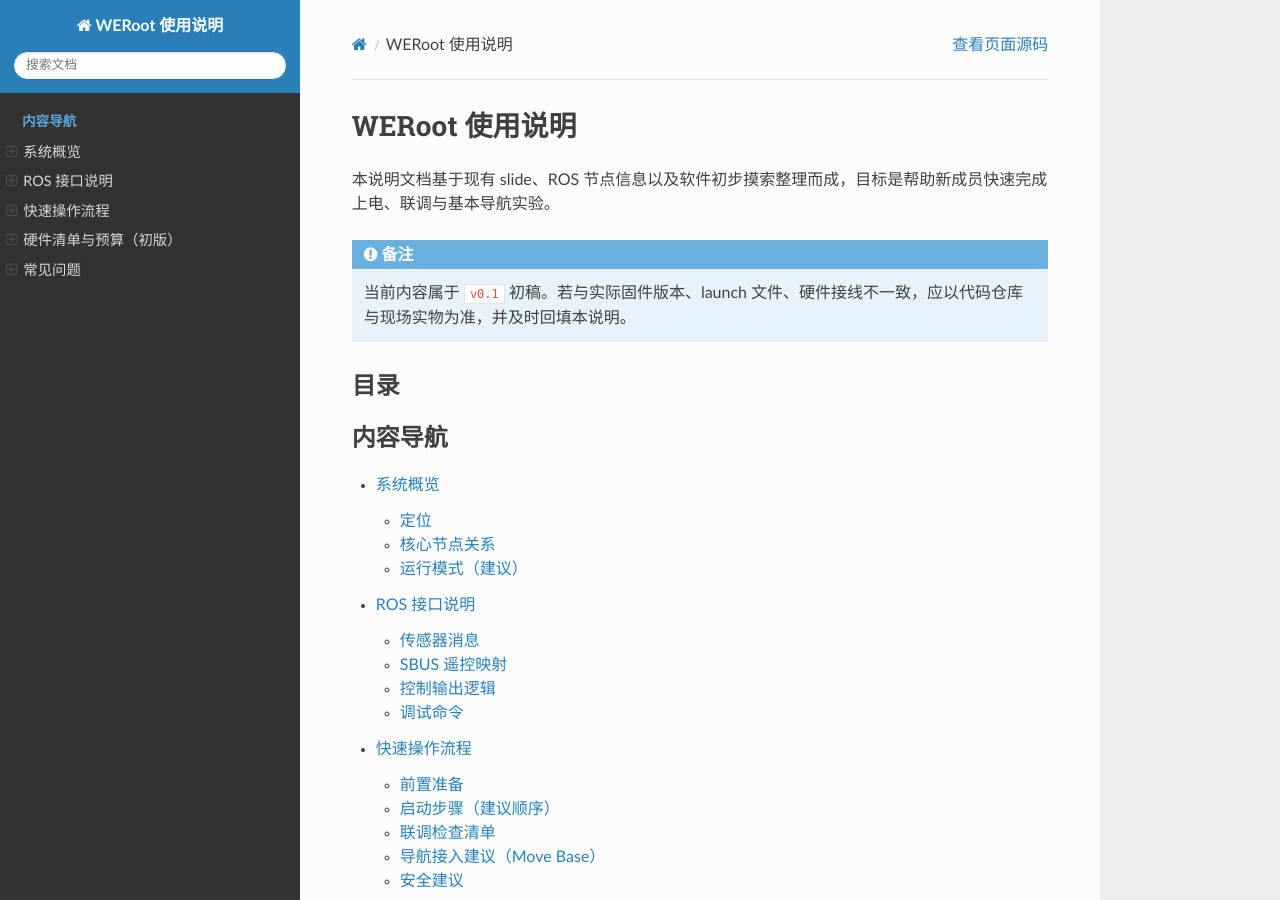
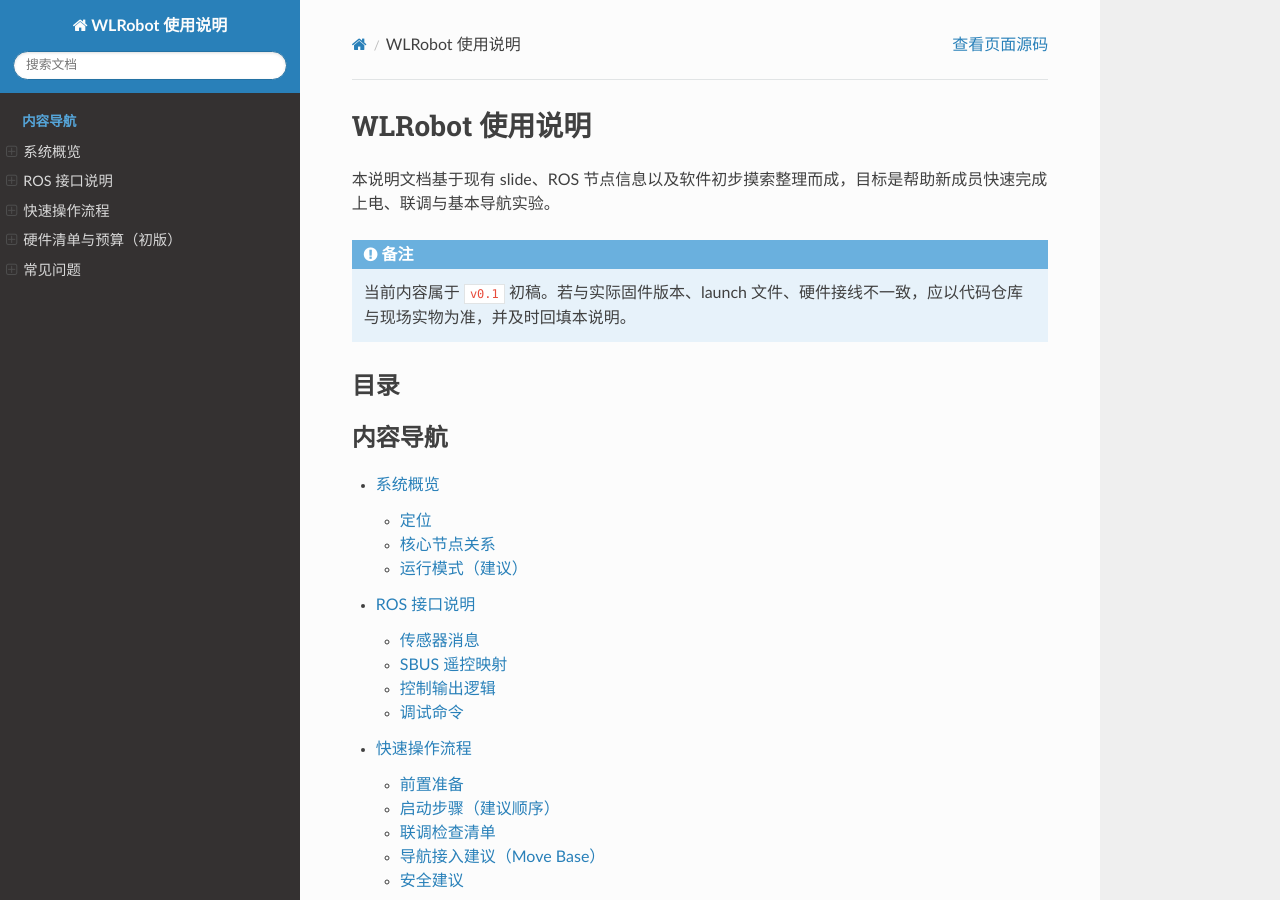
Before and after one commit to edyou25/WLRobot, a Sphinx documentation site: the page built from docs/source/index.rst, in a window 1280 px wide and 900 px high. Built offline with Sphinx 7.4.7 and the Read the Docs theme 3.1.0, drawn with Linux system fonts in a browser that asks for light colours.

Commit message:
Fix project name references from WERoot to WLRobot in documentation files

```diff
--- a/docs/source/conf.py
+++ b/docs/source/conf.py
@@ -1,6 +1,6 @@
-"""Sphinx configuration for WERoot guide."""
+"""Sphinx configuration for WLRobot guide."""
 
-project = "WERoot 使用说明"
+project = "WLRobot 使用说明"
 copyright = "2025, Hong Kong Polytechnic University"
 author = "Imitation Learning Research | PolyU"
 release = "0.1.0"
@@ -16,7 +16,7 @@
 
 html_theme = "sphinx_rtd_theme"
 html_static_path = ["_static"]
-html_title = "WERoot 使用说明"
+html_title = "WLRobot 使用说明"
 html_theme_options = {
     "navigation_depth": 4,
     "collapse_navigation": False,
--- a/docs/source/index.rst
+++ b/docs/source/index.rst
@@ -1,4 +1,4 @@
-WERoot 使用说明
+WLRobot 使用说明
 ================
 
 本说明文档基于现有 slide、ROS 节点信息以及软件初步摸索整理而成，目标是帮助新成员快速完成上电、联调与基本导航实验。
--- a/docs/source/overview.rst
+++ b/docs/source/overview.rst
@@ -4,7 +4,7 @@
 定位
 ----
 
-WERoot 是一个基于 ROS 的轮足机器人实验系统，核心包含：
+WLRobot 是一个基于 ROS 的轮足机器人实验系统，核心包含：
 
 1. 机载控制（``controller``）
 2. 底层串口桥接（``serial_proxy``）
```
Also changed, not shown: README.md (+1 -1 lines).
